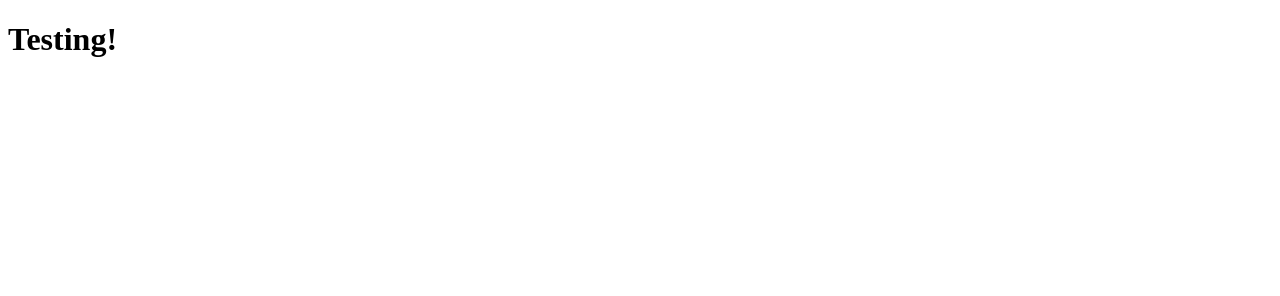
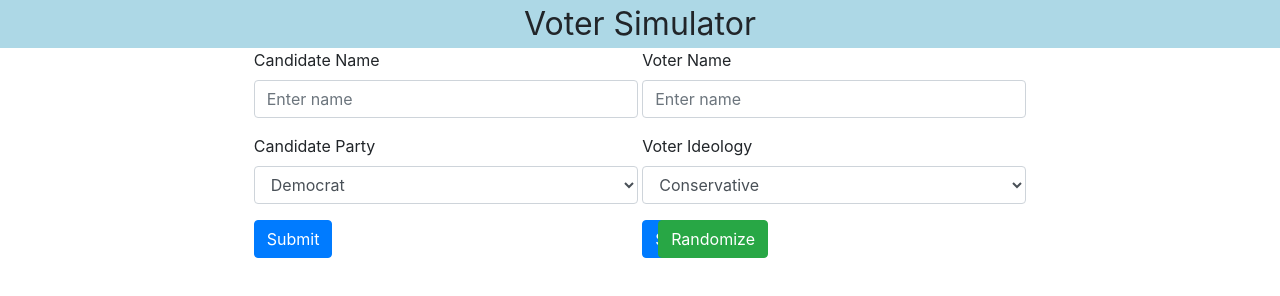
Before and after one commit to thaynamenezes/Voter-Project, a website: page index.html in a window 1280 px wide. Drawn offline with nearby package versions, Linux system fonts and the light colour scheme.

Commit message:
Add Styling with bootstrap

```diff
--- a/index.html
+++ b/index.html
@@ -4,9 +4,61 @@
   <meta charset="UTF-8">
   <meta name="viewport" content="width=device-width, initial-scale=1.0">
   <meta http-equiv="X-UA-Compatible" content="ie=edge">
-  <title>Document</title>
+  <link rel="stylesheet" href="https://stackpath.bootstrapcdn.com/bootstrap/4.1.3/css/bootstrap.min.css" integrity="sha384-MCw98/SFnGE8fJT3GXwEOngsV7Zt27NXFoaoApmYm81iuXoPkFOJwJ8ERdknLPMO" crossorigin="anonymous">
+  <link rel="stylesheet" href="./styles.css">
+  <title>Voter Simulator</title>
 </head>
 <body>
-  <h1>Testing!</h1>
+
+  <div id="header-div" class="container-fluid">
+    <span id="page-title">Voter Simulator</span>
+  </div>
+
+  <div id="form-div">
+    <div id="candidate-form">
+      <form>
+        <div class="form-group">
+          <label for="candidate-name">Candidate Name</label>
+          <input type="text" class="form-control" id="candidate-name" placeholder="Enter name" required>
+        </div>
+        <div class="form-group">
+          <label for="candidate-party">Candidate Party</label>
+          <select id="candidate-party" class="form-control" required>
+            <option>Democrat</option>
+            <option>Independent</option>
+            <option>Republican</option>
+          </select>
+        </div>
+        <button type="submit" class="btn btn-primary">Submit</button>
+      </form>
+    </div>
+    <div id="voter-form">
+      <form>
+          <div class="form-group">
+            <label for="voter-name">Voter Name</label>
+            <input type="text" class="form-control" id="voter-name" placeholder="Enter name" required>
+          </div>
+          <div class="form-group">
+            <label for="voter-ideology">Voter Ideology</label>
+            <select id="voter-ideology" class="form-control" required>
+              <option>Conservative</option>
+              <option>Liberal</option>
+              <option>Neutral</option>
+            </select>
+          </div>
+          <button type="submit" class="btn btn-primary">Submit</button>
+        </form>
+    </div>
+  </div>
+  <div id="randomize-div">
+      <button id="randomize-btn" class="btn btn-success">Randomize</button>
+  </div>
+
+  <script
+  src="https://code.jquery.com/jquery-3.3.1.min.js"
+  integrity="sha256-FgpCb/KJQlLNfOu91ta32o/NMZxltwRo8QtmkMRdAu8="
+  crossorigin="anonymous"></script>
+  <script src="https://cdnjs.cloudflare.com/ajax/libs/popper.js/1.14.3/umd/popper.min.js" integrity="sha384-ZMP7rVo3mIykV+2+9J3UJ46jBk0WLaUAdn689aCwoqbBJiSnjAK/l8WvCWPIPm49" crossorigin="anonymous"></script>
+  <script src="https://stackpath.bootstrapcdn.com/bootstrap/4.1.3/js/bootstrap.min.js" integrity="sha384-ChfqqxuZUCnJSK3+MXmPNIyE6ZbWh2IMqE241rYiqJxyMiZ6OW/JmZQ5stwEULTy" crossorigin="anonymous"></script>
 </body>
 </html>
--- /dev/null
+++ b/styles.css
@@ -0,0 +1,28 @@
+#header-div {
+  text-align: center;
+  background-color: lightblue;
+}
+
+#page-title {
+  font-size: 2rem;
+}
+
+#form-div {
+  text-align: center;
+}
+
+#candidate-form, #voter-form {
+  width: 30%;
+  display: inline-block;
+  text-align: left;
+}
+
+#randomize-div {
+  width: 30%;
+  margin-left: 30%;
+  text-align: right;
+}
+
+#randomize-btn {
+  margin-top: -65px;
+}
```
Also changed, not shown: 1 other file.
